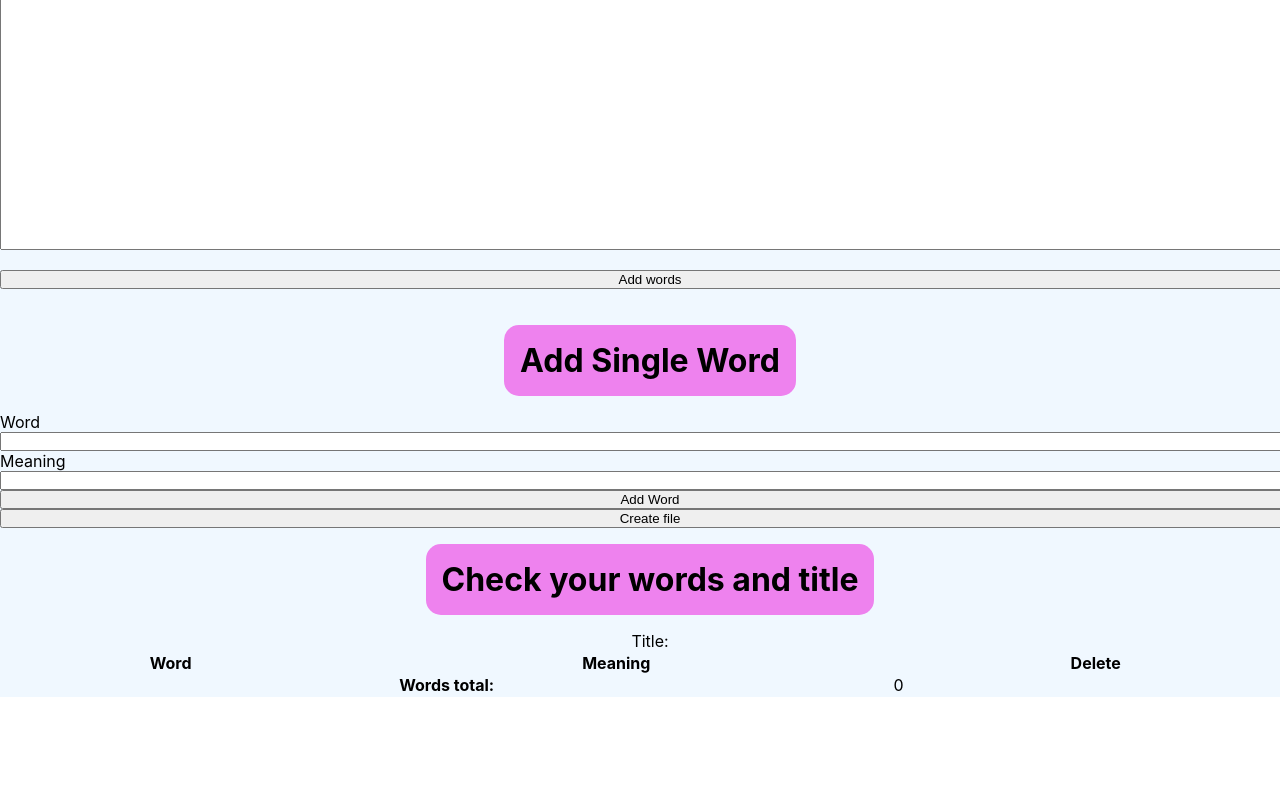
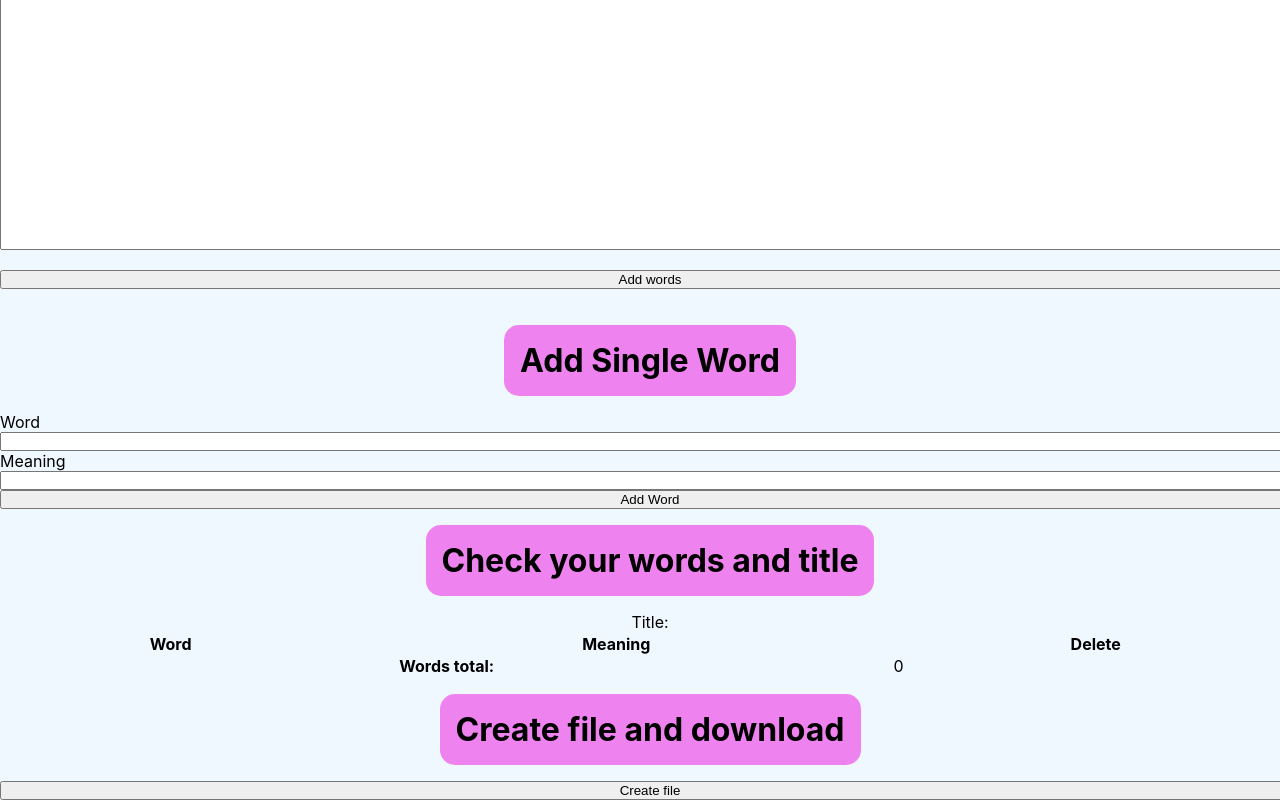
Before and after one commit to Konrad-Jalowy/reactlearnhelpers, a React (Create React App) app in the folder text-to-file-app/: page / in a window 1280 px wide. Shown: the part 685-1485 px from the top of the page. Before the commit the page ends 1382 px from the top, so only its background shows below. Built offline with nearby package versions, Linux system fonts and the light colour scheme.

Commit message:
were getting somewhere

```diff
--- a/text-to-file-app/src/App.js
+++ b/text-to-file-app/src/App.js
@@ -20,8 +20,8 @@ function App() {
       <TitleRFC title={title} setTitle={setTitle} />
       <WordsRFC setWords={setWords}  />
       <AddOneRFC setWords={setWords} />
+      <WordsTableRFC words={words} deleteWord={deleteWord} qty={words.length} title={title} />
       <CreateRFC url={url} setUrl={setUrl} words={words} title={title}/>
-      <WordsTableRFC words={words} deleteWord={deleteWord} qty={words.length} title={title} />
     </div>
   );
 }
--- a/text-to-file-app/src/components/CreateRFC.js
+++ b/text-to-file-app/src/components/CreateRFC.js
@@ -1,5 +1,5 @@
 import { DownloadLink } from "./DownloadLink";
-
+import { Create } from "./ui/Create";
 function CreateRFC({setUrl, url, words, title}){
     function onCreateClick(e){
         alert("file created");
@@ -18,6 +18,7 @@ function CreateRFC({setUrl, url, words, title}){
 
     return (
         <>
+        <Create/>
         <button onClick={onCreateClick}>Create file</button>
         {url !== null && <DownloadLink link={url} name="file1">Download</DownloadLink>}
         </>
--- /dev/null
+++ b/text-to-file-app/src/components/ui/Create.js
@@ -0,0 +1,9 @@
+function Create(){
+    return (
+        <>
+        <h3>Create file and download</h3>
+        </>
+    );
+};
+
+export {Create};
```
